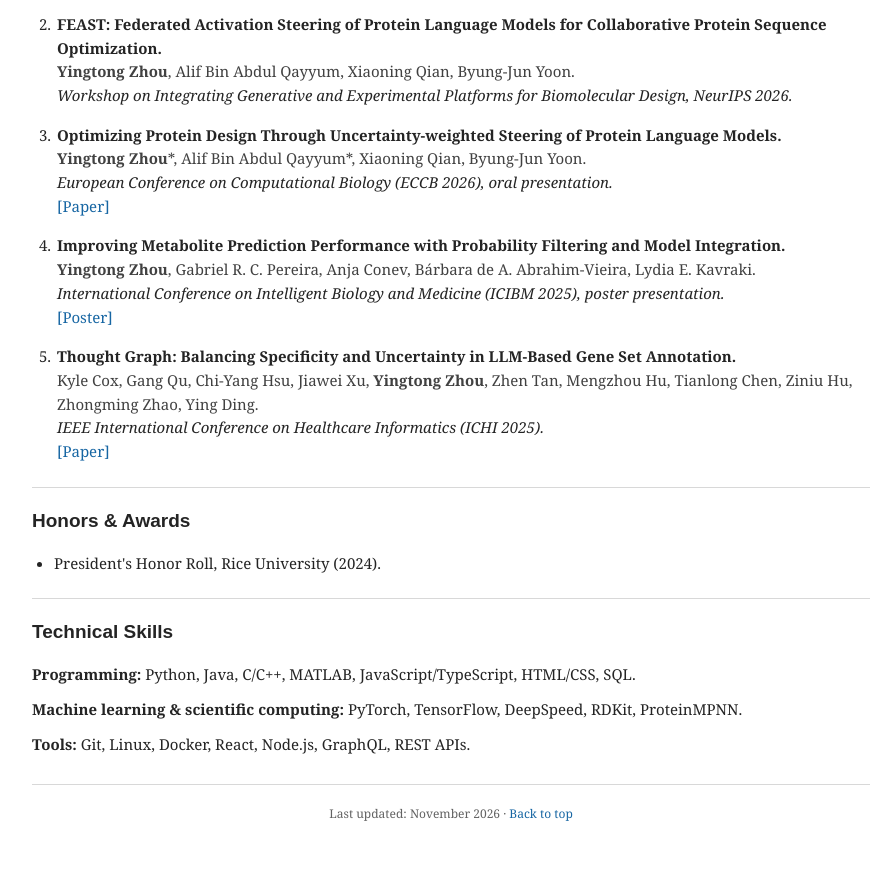
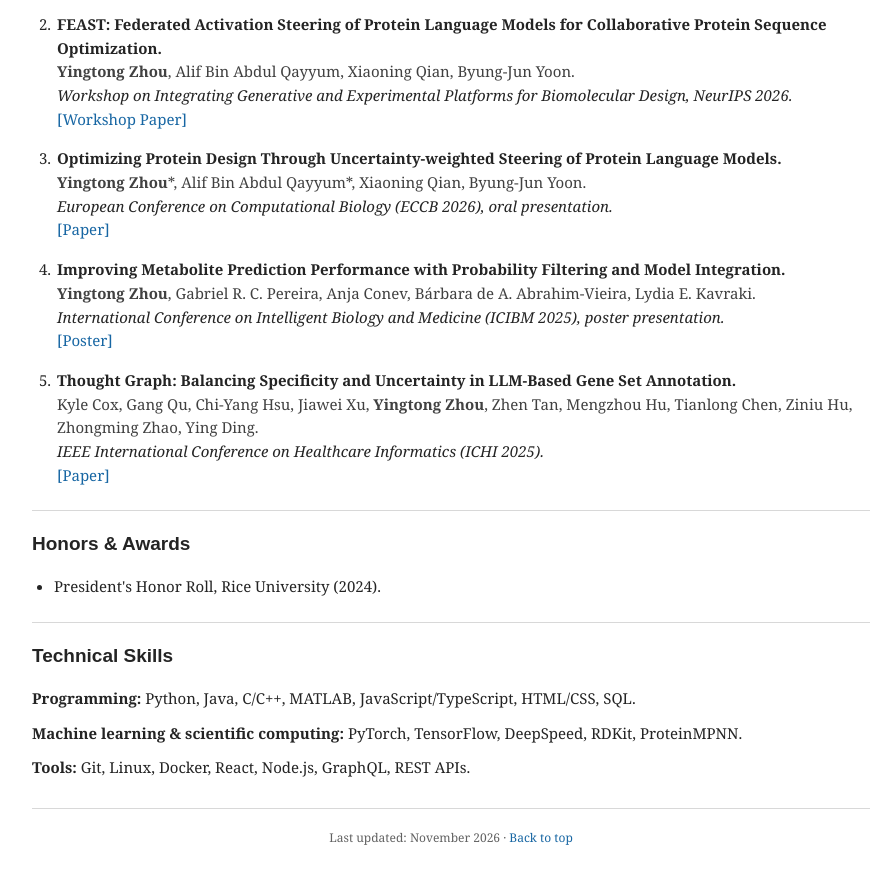
Before and after one commit to TeresaZhouTamu/TeresaZhou, a plain HTML site: page index.html in a window 1280 px wide. Shown: the part 1192-2071 px from the top of the page, without its empty margins (189-1072 px from the left). Before the commit the page ends 2047 px from the top, so only its background shows below. Drawn offline with Linux system fonts and the light colour scheme.

Commit message:
Update index.html

```diff
--- a/index.html
+++ b/index.html
@@ -58,7 +58,7 @@
       <strong>FEAST: Federated Activation Steering of Protein Language Models for Collaborative Protein Sequence Optimization.</strong><br>
       <span class="authors"><strong>Yingtong Zhou</strong>, Alif Bin Abdul Qayyum, Xiaoning Qian, Byung-Jun Yoon.</span><br>
       <em>Workshop on Integrating Generative and Experimental Platforms for Biomolecular Design, NeurIPS 2026.</em><br>
-      <!-- <a href="PAPER_URL_2" target="_blank" rel="noopener noreferrer">[Paper]</a> -->
+      <a href="https://neurips.cc/virtual/2026/loc/atlanta/178842" target="_blank" rel="noopener noreferrer">[Workshop Paper]</a>
     </li>
 
     <li>
```
